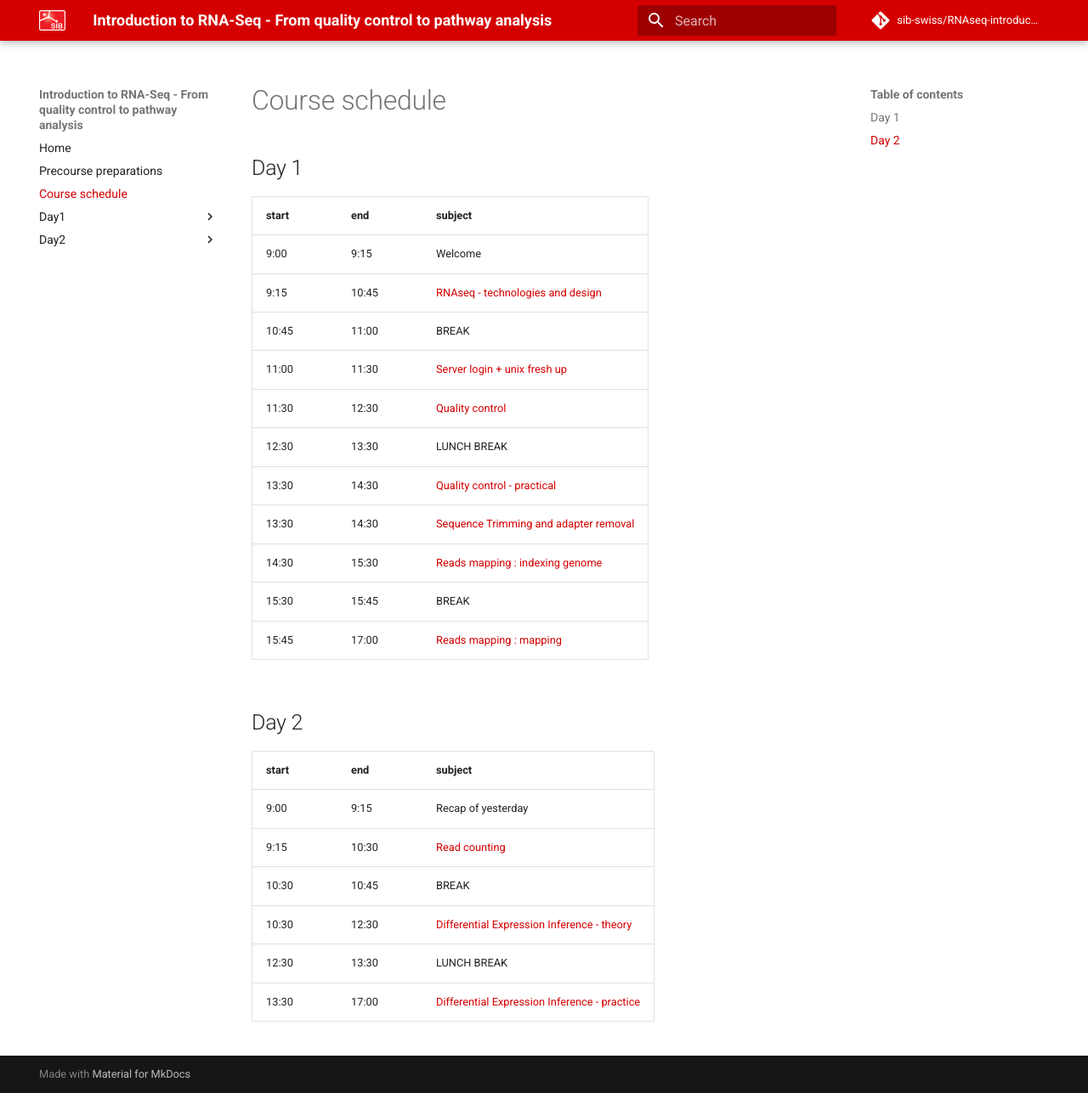
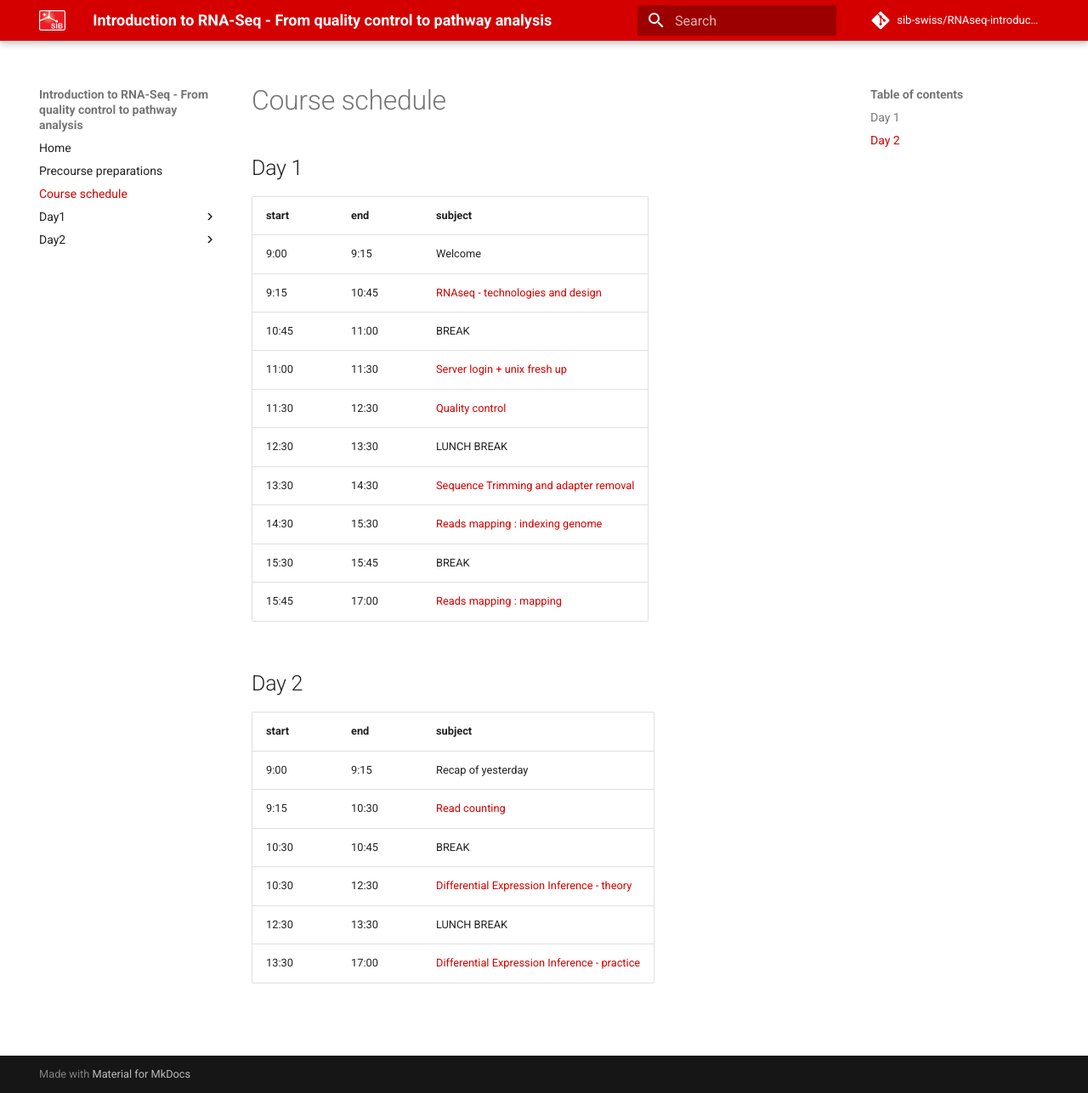
Before and after one commit to sib-swiss/RNAseq-introduction-training, an MkDocs documentation site: the page built from docs/course_schedule.md, in a window 1280 px wide and 1287 px high. Shown: the whole window at 85% size. Built offline with MkDocs 1.6.1 and Material for MkDocs 9.7.7, drawn with Linux system fonts in a browser that asks for light colours; comment, search, counter and statistics services are not loaded.

Commit message:
corrected schedule

```diff
--- a/docs/course_schedule.md
+++ b/docs/course_schedule.md
@@ -1,6 +1,6 @@
 
 ## Day 1
-<!-- WARNING: two 13:30-14:30 slots! -->
+
 | start    	| end      	| subject                        	|
 |----------	|----------	|--------------------------------	|
 | 9:00  | 9:15 	| Welcome |
@@ -9,7 +9,6 @@
 | 11:00	| 11:30	| [Server login + unix fresh up](days/server_login.md) 	     |
 | 11:30 | 12:30	| [Quality control](days/quality_control.md)              	 |
 | 12:30	| 13:30	| LUNCH BREAK                          	|
-| 13:30	| 14:30	| [Quality control - practical](days/quality_control.md)	|
 | 13:30	| 14:30	| [Sequence Trimming and adapter removal](days/trimming.md)	|
 | 14:30	| 15:30	| [Reads mapping : indexing genome](days/mapping.md)	|
 | 15:30	| 15:45	| BREAK	|
```
